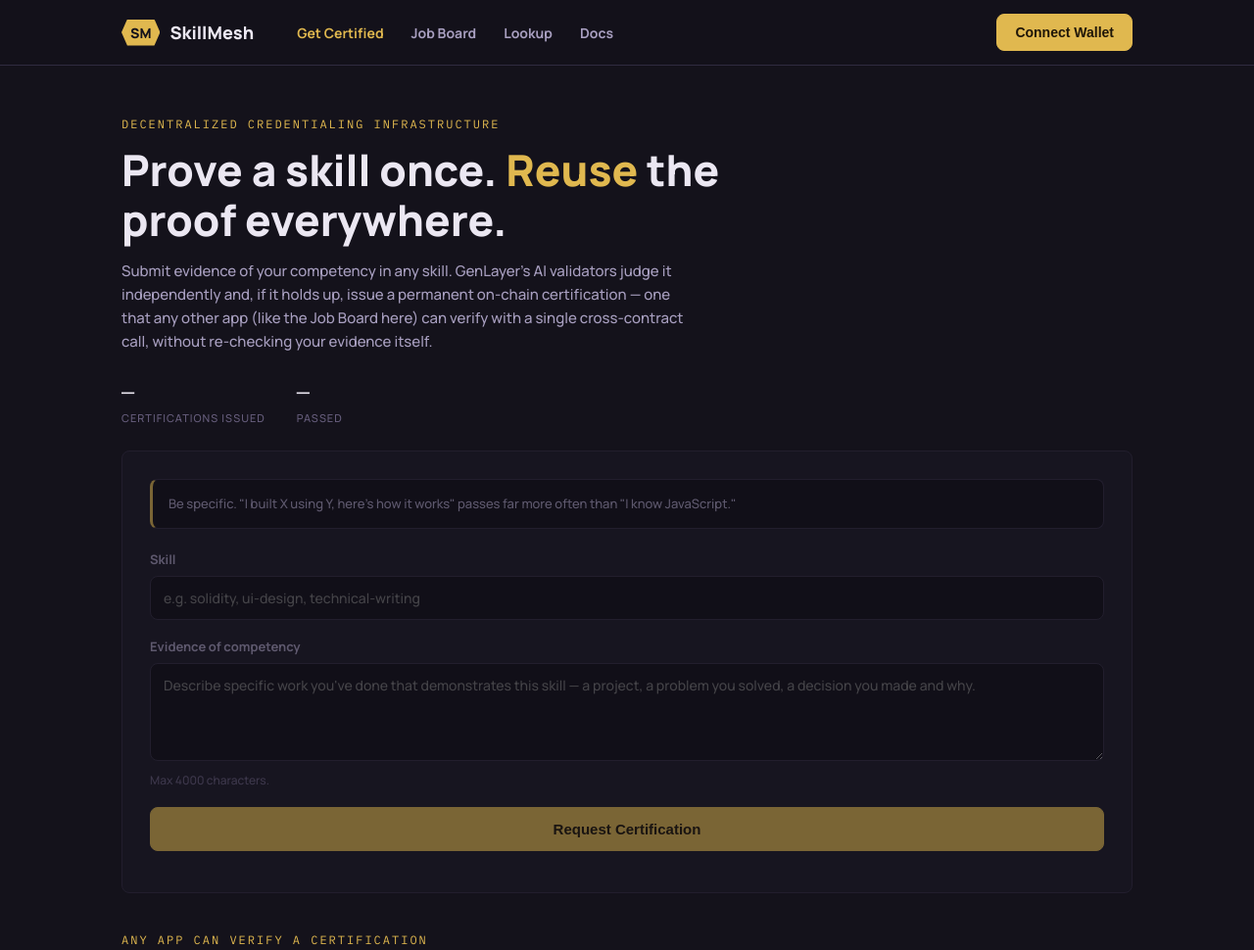
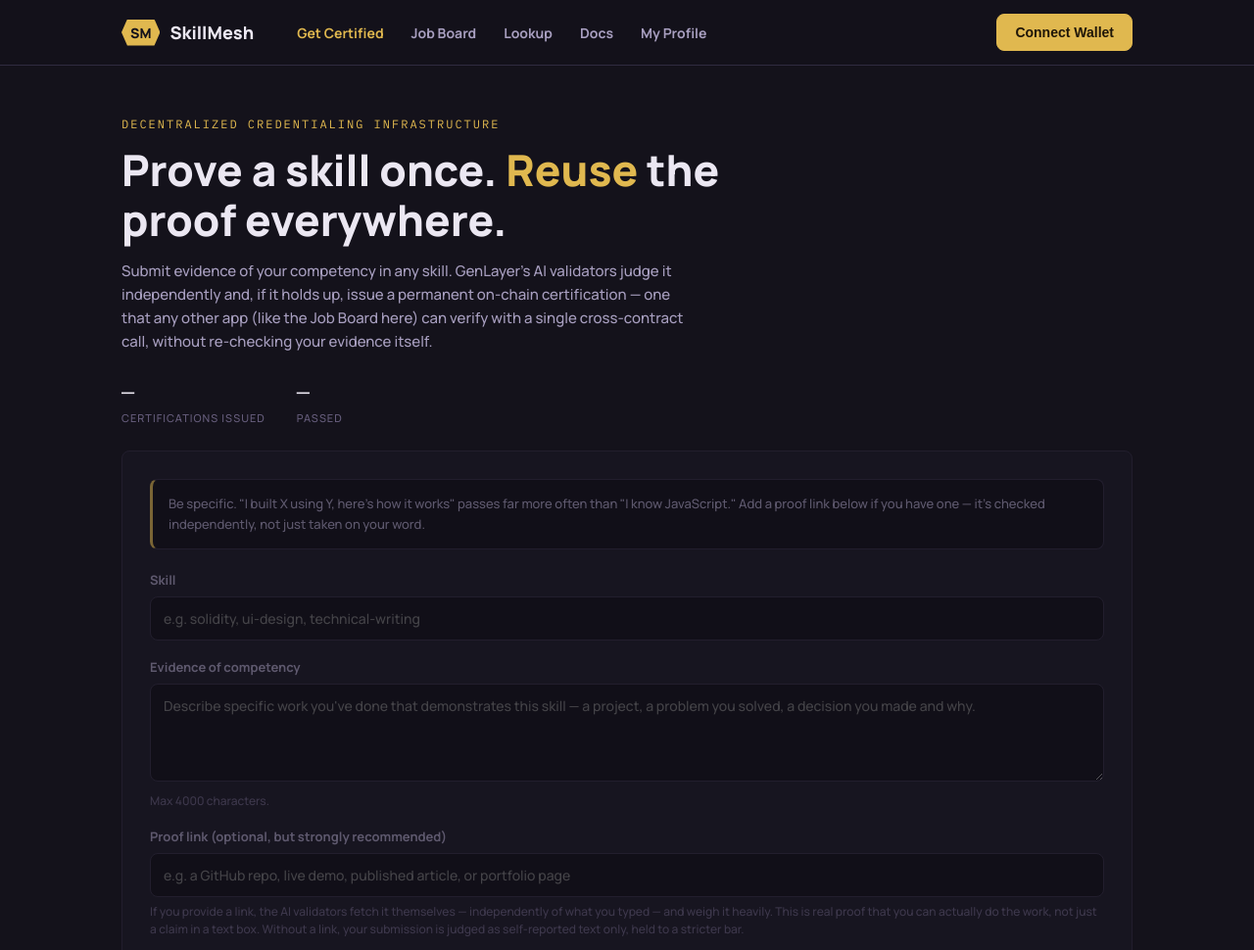
Before and after one commit to Evernode1/SkillMesh, a website: page public/index.html in a window 1280 px wide. Shown: the top 970 px of the page at 98% size. Drawn offline with Linux system fonts and the light colour scheme.

Commit message:
Update index.html

```diff
--- a/public/index.html
+++ b/public/index.html
@@ -32,6 +32,7 @@
         <a href="/jobs" class="nav__link">Job Board</a>
         <a href="/certifications" class="nav__link">Lookup</a>
         <a href="/faq" class="nav__link">Docs</a>
+        <a href="/profile" class="nav__link">My Profile</a>
       </nav>
       <div style="position:relative;">
         <button id="walletToggleBtn" class="btn btn--gold">Connect Wallet</button>
@@ -74,7 +75,7 @@
 
       <section id="sectionCertify" class="panel lockable is-locked">
         <div class="form-note">
-          Be specific. "I built X using Y, here's how it works" passes far more often than "I know JavaScript."
+          Be specific. "I built X using Y, here's how it works" passes far more often than "I know JavaScript." Add a proof link below if you have one — it's checked independently, not just taken on your word.
         </div>
         <div class="form-field">
           <label class="form-label" for="c-skill">Skill</label>
@@ -85,6 +86,11 @@
           <textarea id="c-evidence" class="form-textarea" placeholder="Describe specific work you've done that demonstrates this skill — a project, a problem you solved, a decision you made and why."></textarea>
           <p class="form-hint">Max 4000 characters.</p>
         </div>
+        <div class="form-field">
+          <label class="form-label" for="c-proof">Proof link (optional, but strongly recommended)</label>
+          <input id="c-proof" class="form-input" type="text" placeholder="e.g. a GitHub repo, live demo, published article, or portfolio page" />
+          <p class="form-hint">If you provide a link, the AI validators fetch it themselves — independently of what you typed — and weigh it heavily. This is real proof that you can actually do the work, not just a claim in a text box. Without a link, your submission is judged as self-reported text only, held to a stricter bar.</p>
+        </div>
         <button id="certifyBtn" class="btn btn--gold btn--block">Request Certification</button>
         <p id="statusMsg" class="form-hint" style="margin-top:14px;"></p>
 
@@ -93,6 +99,7 @@
             <span id="resultBadge" class="badge-hex badge-hex--lg badge-hex--certified">Certified</span>
             <div style="margin-top:10px;"><strong>Confidence:</strong> <span id="resultConfidence"></span>%</div>
             <div style="margin-top:6px;"><strong>Reasoning:</strong> <span id="resultReasoning"></span></div>
+            <div id="resultProofRow" style="margin-top:6px; display:none;"><strong>Proof link:</strong> <span id="resultProof"></span></div>
             <button id="viewRawBtn" class="btn btn--ghost btn--sm" style="margin-top:12px;">View Raw AI Response</button>
           </div>
         </div>
```
